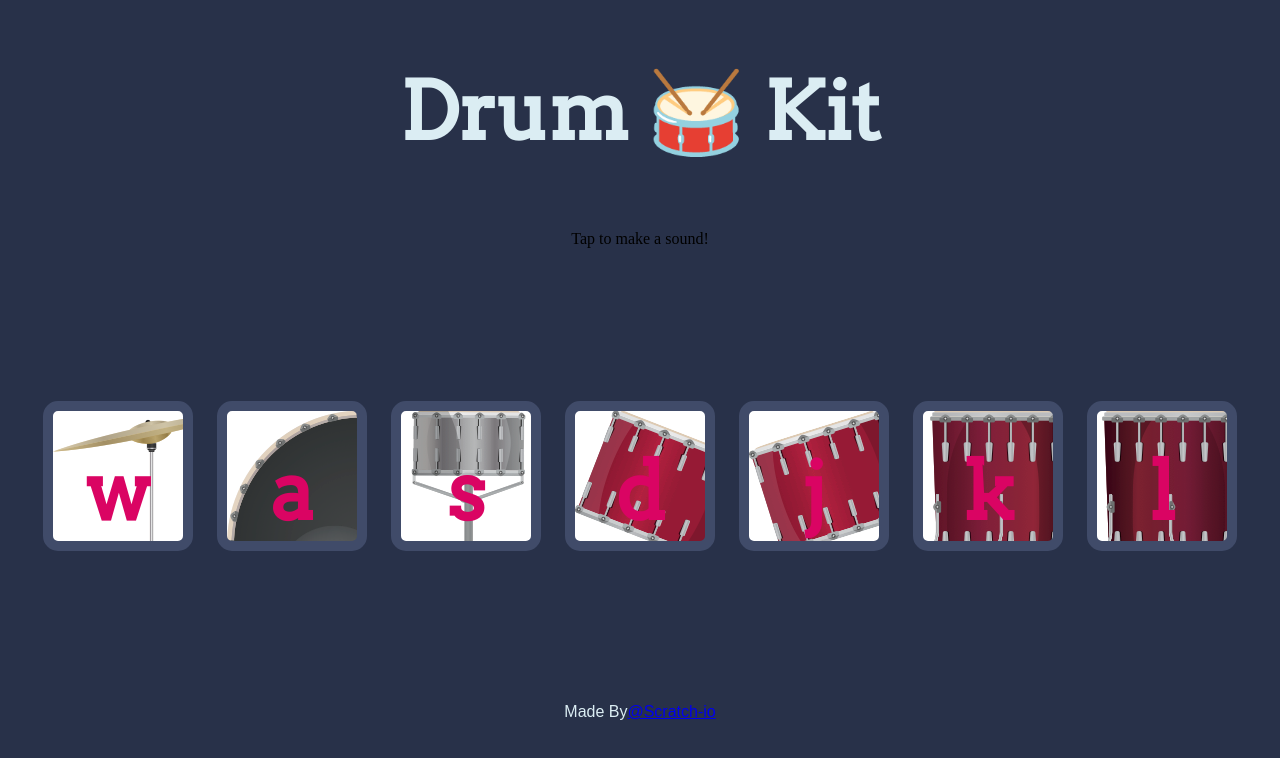
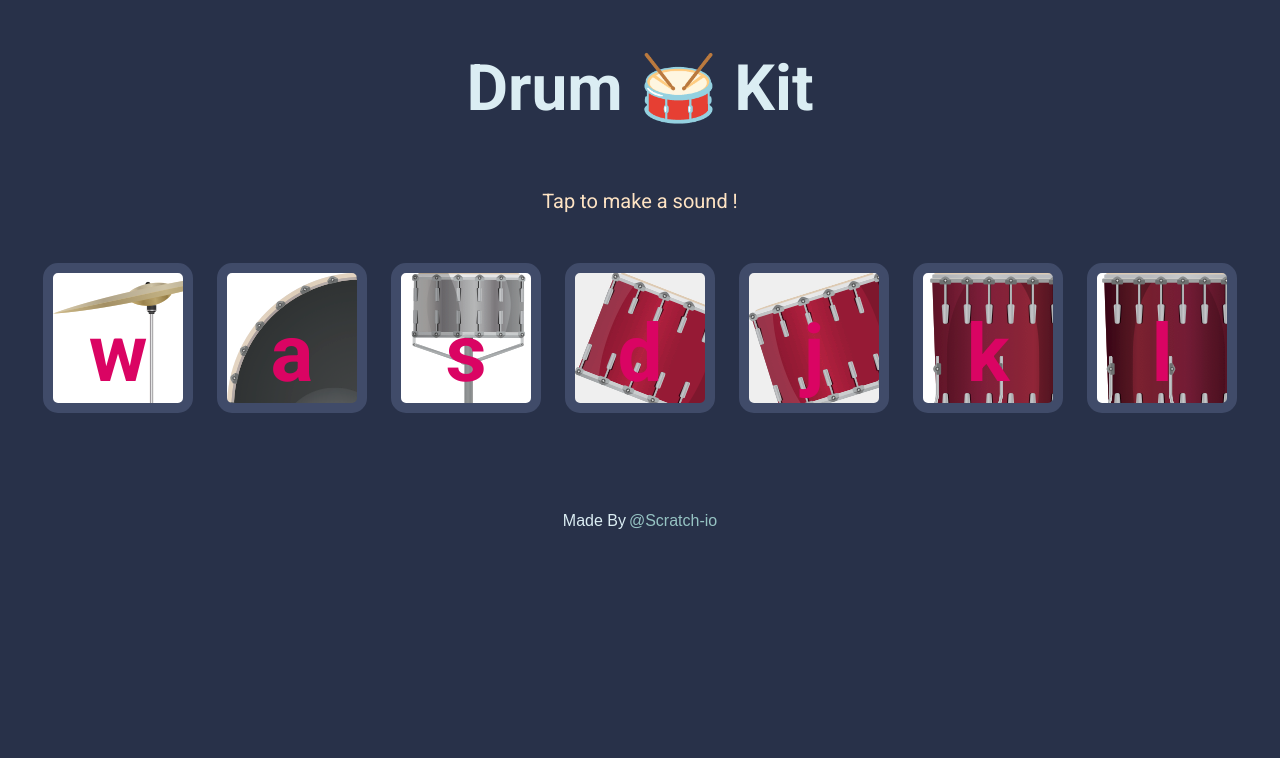
Before and after one commit to partfix/Javascript-Beginner-Friendly-Drum-Game, a plain HTML site: page index.html in a window 1280 px wide. Drawn offline with Linux system fonts and the light colour scheme.

Commit message:
update content

```diff
--- a/index.html
+++ b/index.html
@@ -10,7 +10,7 @@
 	<body>
 		<h1 id="title">Drum 🥁 Kit</h1>
 		<div>
-			<p>Tap to make a sound!</p>
+			<p class="sub">Tap to make a sound !</p>
 		</div>
 		<div class="set">
 			<button class="w drum">w</button>
@@ -23,9 +23,9 @@
 		</div>
 		<footer>
 			<p>
-				Made By<a href="https://github.com/scratch-io" target="_self"
-					>@Scratch-io</a
-				>
+				Made By<a href="https://github.com/scratch-io" target="_self" class="end"
+					>@Scratch-io
+				</a>
 			</p>
 		</footer>
 
--- a/styles.css
+++ b/styles.css
@@ -1,3 +1,5 @@
+@import url("https://fonts.googleapis.com/css2?family=Lobster&family=Roboto:wght@100;300;400;500;700&display=swap");
+
 body {
 	text-align: center;
 	background-color: #283149;
@@ -7,9 +9,12 @@ body {
 }
 
 h1 {
-	font-size: 5rem;
+	display: flex;
+	justify-content: center;
+	flex: 1fr;
+	font-size: 4rem;
 	color: #dbedf3;
-	font-family: "Arvo", cursive;
+	font-family: "Roboto";
 }
 
 footer {
@@ -53,7 +58,7 @@ footer {
 }
 
 .set {
-	margin: 10% auto;
+	margin: 20px 0px 10px 0px;
 }
 
 .game-over {
@@ -74,16 +79,38 @@ footer {
 	outline: none;
 	border: 10px solid #404b69;
 	font-size: 5rem;
-	font-family: "Arvo", cursive;
+	font-family: "Roboto";
 	line-height: 2;
-	font-weight: 900;
+	font-weight: 600;
 	color: #da0463;
-
 	border-radius: 15px;
 	display: inline-block;
 	width: 150px;
 	height: 150px;
 	text-align: center;
 	margin: 10px;
-	background-color: white;
 }
+
+.sub {
+	display: flex;
+	justify-content: center;
+	font-size: 20px;
+	color: bisque;
+	font-family: "Roboto";
+}
+
+footer {
+	margin: 5% auto;
+	width: 100%;
+}
+
+.end {
+	margin-left: 3px;
+	text-decoration: none;
+	color: rgb(150, 195, 195);
+	transition: all 0.15s;
+}
+
+.end:hover {
+	color: bisque;
+}
```
Also changed, not shown: 1 other file.
